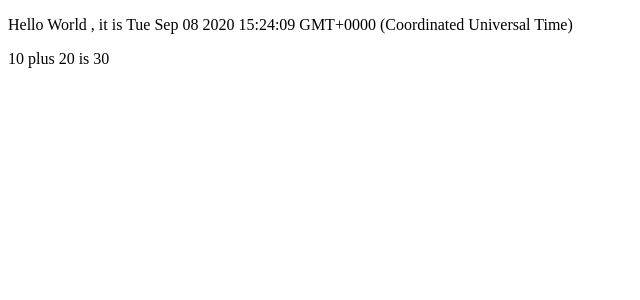
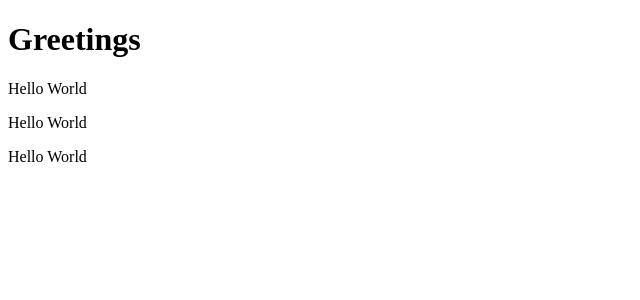
Before and after one commit to nayokim/React, a React (Create React App) app: page / in a window 1280 px wide. Shown: the top 300 px of the page, without its empty margins (0-640 px from the left). Built offline with nearby package versions, Linux system fonts and the light colour scheme.

Commit message:
hello component

```diff
--- a/src/index.js
+++ b/src/index.js
@@ -1,21 +1,49 @@
 import React from 'react'
 import ReactDOM from 'react-dom'
 
-const App = () => {
-  console.log('Hello from component')
-
-  const now = new Date()
-  const a = 10
-  const b = 20
-
-  return(
+const Hello = () => {
+  return (
     <div>
-      <p>Hello World , it is {now.toString()}</p>
-      <p>
-        {a} plus {b} is {a + b}
-      </p>
+      <p> Hello  World</p>
     </div>
   )
 }
 
+const App = () => {
+  return (
+    <div>
+      <h1> Greetings </h1>
+      <Hello />
+      <Hello />
+      <Hello />
+    </div>
+  )
+}
+
+ReactDOM.render(<App />, document.getElementById('root'))
+// const App = () => {
+//   console.log('Hello from component')
+
+//   const now = new Date()
+//   const a = 10
+//   const b = 20
+
+//   return React.createElement(
+//     'div',
+//     null,
+//     React.createElement(
+//       'p', null, 'Hello world, it is ', now.toString()
+//     ),
+//     React.createElement(
+//       'p' , null, a ,' plus ' , b, ' is ', a + b
+//     )
+//   )
+//     }
+    // <div>
+    //   <p>Hello World , it is {now.toString()}</p>
+    //   <p>
+    //     {a} plus {b} is {a + b}
+    //   </p>
+    // </div>
+
 ReactDOM.render(<App/>, document.getElementById('root'))
```
